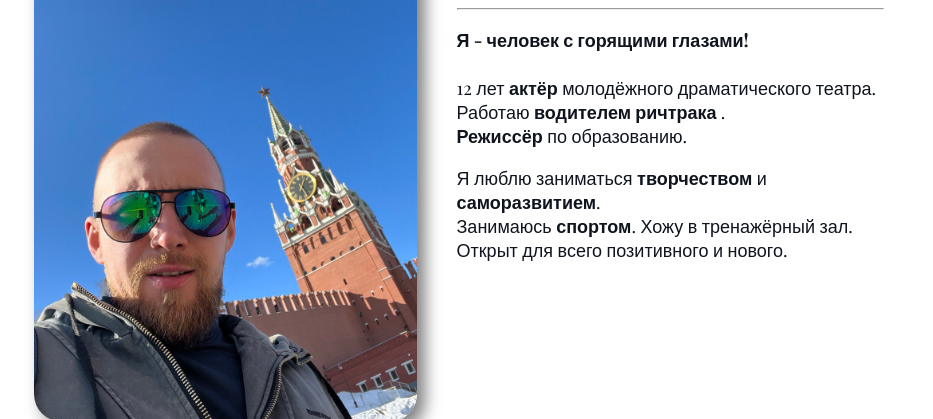
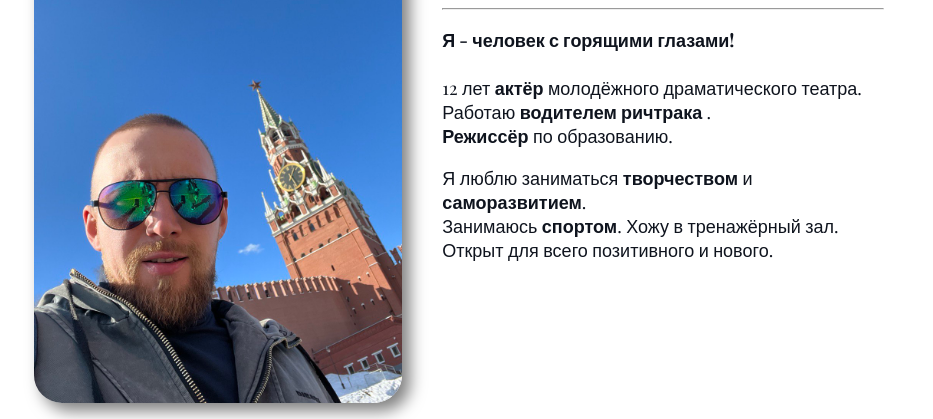
Before and after one commit to TheGreatMaverick/MyResume, a plain HTML site: page index.html in a window 1280 px wide. Shown: the part 126-545 px from the top of the page, without its empty margins (181-1114 px from the left). Drawn offline with nearby package versions, Linux system fonts and the light colour scheme; a web font is replaced by a local one.

Commit message:
Update fonts.css
    width: 45%;
    min-width: 33%;
    height: 120%;
    min-height: 75%;

```diff
--- a/fonts.css
+++ b/fonts.css
@@ -19,8 +19,9 @@
 
 .avatar {
     width: 45%;
-    height: auto;
-    orientation: landscape;
+    min-width: 33%;
+    height: 120%;
+    min-height: 75%;
     border-radius: 28px;
     box-shadow: 8px 8px 16px rgba(0, 0, 0, 0.5);
 }
```
